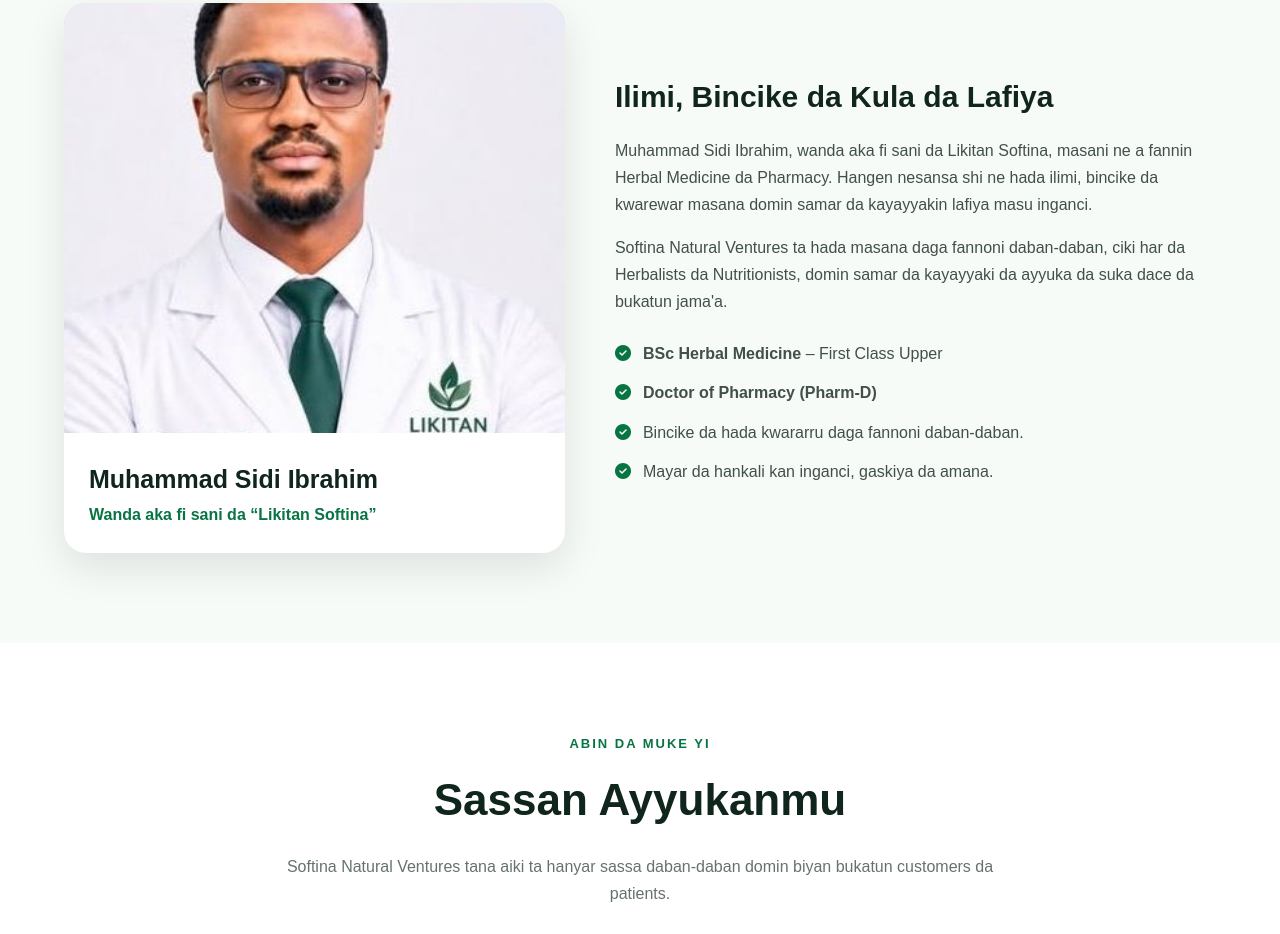
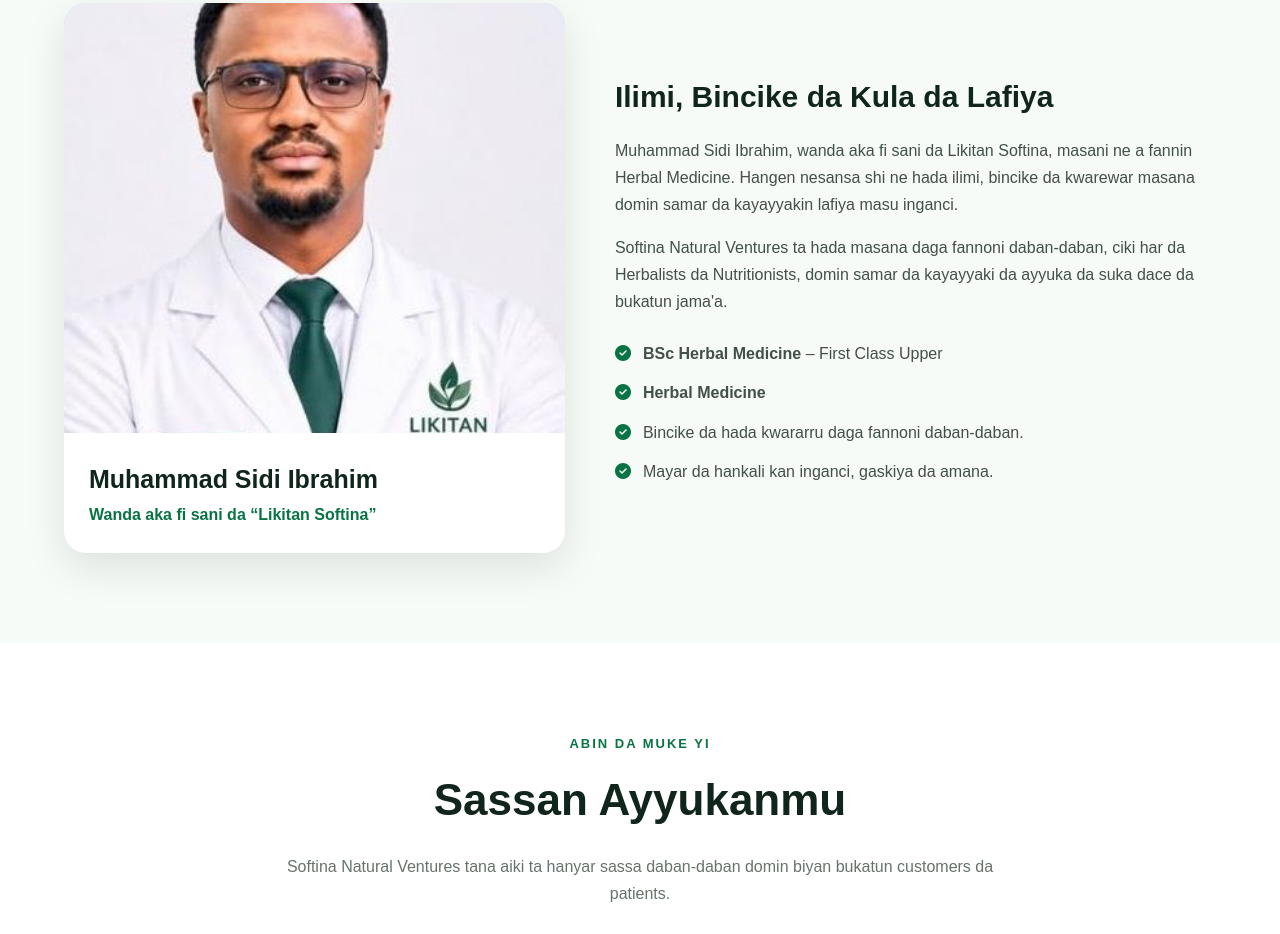
Before and after one commit to UMisau1/softina-natural-ventures, a plain HTML site: page index.html in a window 1280 px wide. Shown: the part 1205-2139 px from the top of the page. Drawn offline with Linux system fonts and the light colour scheme.

Commit message:
Update index.html

```diff
--- a/index.html
+++ b/index.html
@@ -1109,7 +1109,7 @@
 
         <p>
           Muhammad Sidi Ibrahim, wanda aka fi sani da Likitan Softina,
-          masani ne a fannin Herbal Medicine da Pharmacy. Hangen nesansa
+          masani ne a fannin Herbal Medicine. Hangen nesansa
           shi ne hada ilimi, bincike da kwarewar masana domin samar da
           kayayyakin lafiya masu inganci.
         </p>
@@ -1129,7 +1129,7 @@
 
           <div>
             <i class="fa-solid fa-circle-check"></i>
-            <span><strong>Doctor of Pharmacy (Pharm-D)</strong></span>
+            <span><strong>Herbal Medicine</strong></span>
           </div>
 
           <div>
@@ -1782,7 +1782,7 @@
         </a>
 
         <!-- INSTAGRAM -->
-        <a href="https://www.instagram.com/softina_natural_ventures/"
+        <a href="https://www.instagram.com/likitan_softina1/"
            target="_blank"
            rel="noopener noreferrer"
            class="softina-instagram"
```
